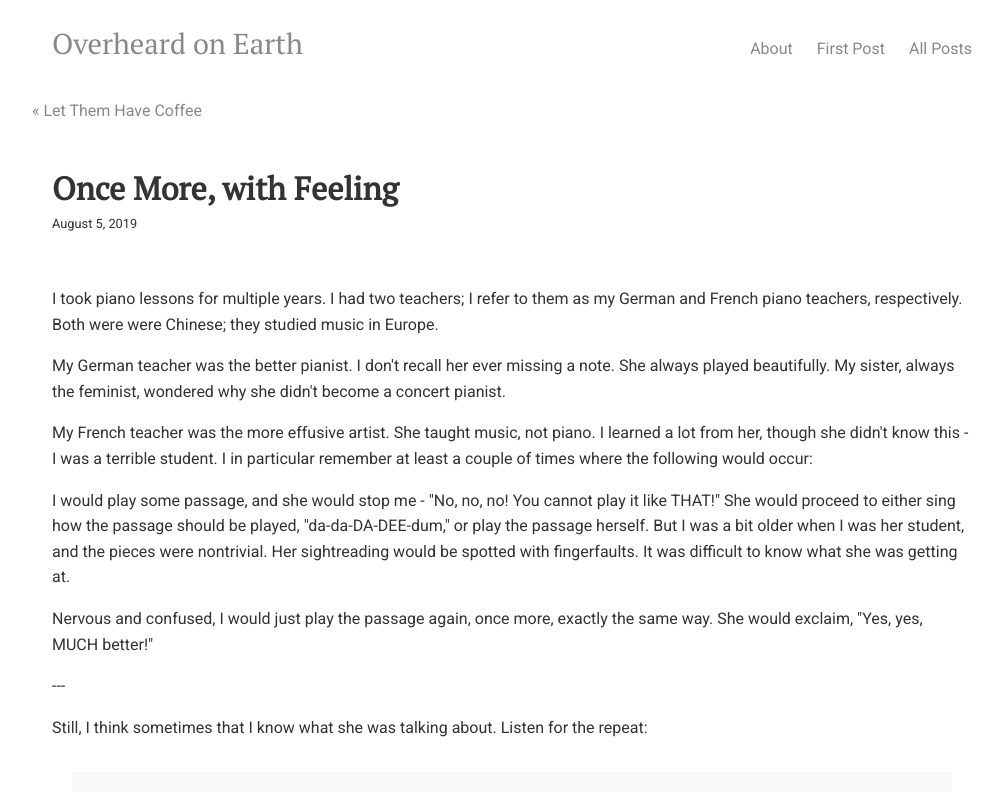
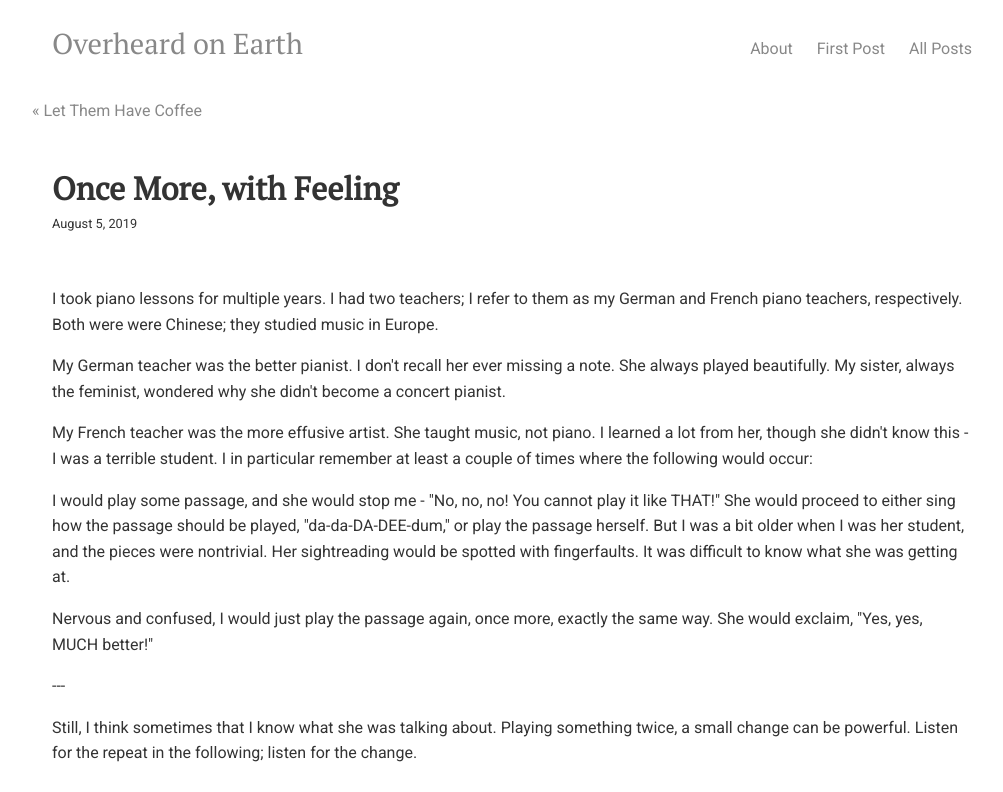
Before and after one commit to overheardonearth/overheardonearth.github.io, a Jekyll site: the page built from _posts/2019-08-05-once-more-with-feeling.html, in a window 1280 px wide. Shown: the top 792 px of the page, without its empty margins (128-1131 px from the left). Built offline with Jekyll 4.4.1, drawn with Linux system fonts in a browser that asks for light colours; comment, search, counter and statistics services are not loaded; grey boxes are pictures that could not be loaded.

Commit message:
Update 2019-08-05-once-more-with-feeling.html

```diff
--- a/_posts/2019-08-05-once-more-with-feeling.html
+++ b/_posts/2019-08-05-once-more-with-feeling.html
@@ -21,7 +21,7 @@ My French teacher was the more effusive artist. She taught music, not piano. I l
    ---
 
    <p>
-Still, I think sometimes that I know what she was talking about. Listen for the repeat:
+Still, I think sometimes that I know what she was talking about. Playing something twice, a small change can be powerful. Listen for the repeat in the following; listen for the change.
 
    <div class="media">
      <div style="width:100%;height:0px;position:relative;padding-bottom:56.250%;"><iframe src="https://streamable.com/s/fho8d/iuszoc" frameborder="0" width="100%" height="100%" allowfullscreen style="width:100%;height:100%;position:absolute;left:0px;top:0px;overflow:hidden;"></iframe></div>
```
